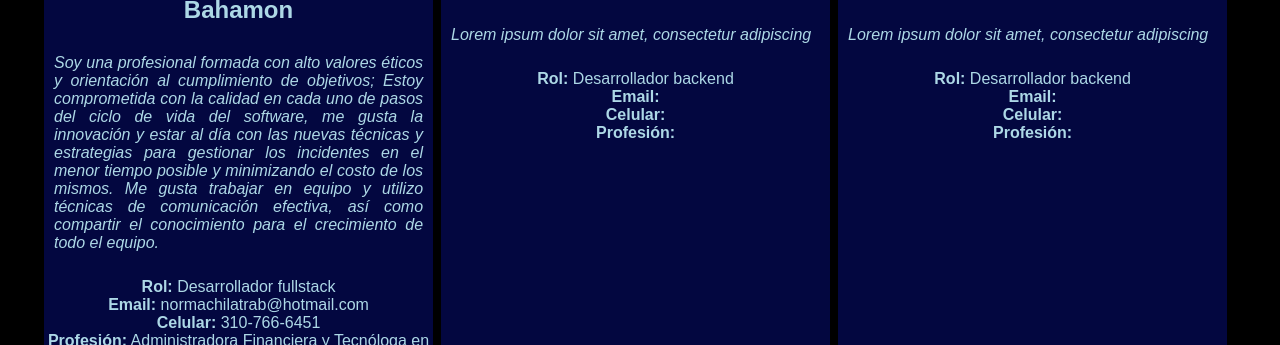
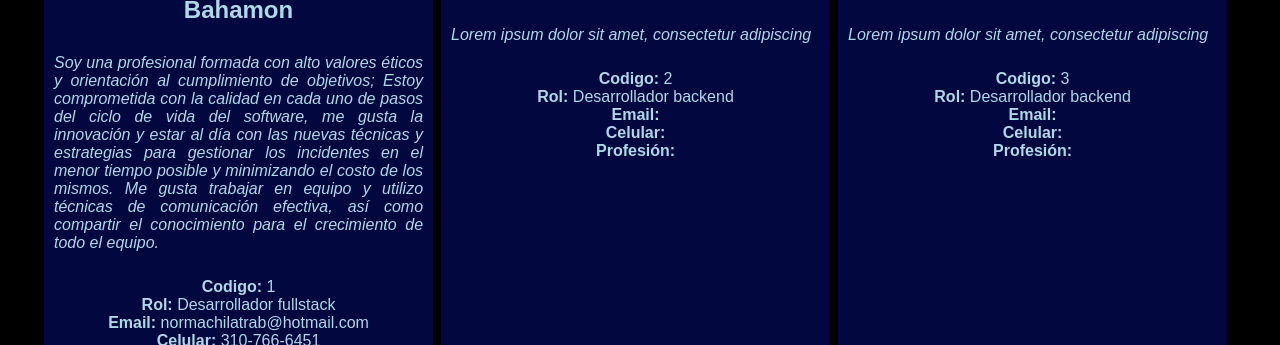
Before and after one commit to normachilatrab/semana-1-14, a Vue app: page / in a window 1280 px wide. Shown: the part 1935-2280 px from the top of the page. Built offline with nearby package versions, Linux system fonts and the light colour scheme.

Commit message:
adicionar codigo al miembro del equipo

```diff
--- a/src/components/TeamCard.vue
+++ b/src/components/TeamCard.vue
@@ -9,6 +9,7 @@
           {{ member.descripcion }}
       </p>
       <p>
+        <b>Codigo:</b> {{ member.codigo }} <br />
         <b>Rol:</b> {{ member.rol }} <br />
         <b>Email:</b> {{ member.email }}<br />
         <b>Celular:</b> {{ member.celular }}<br />
```
